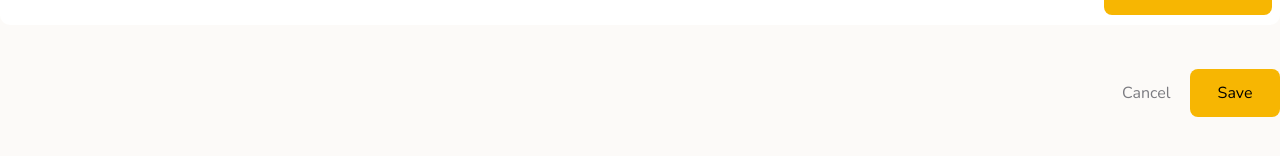
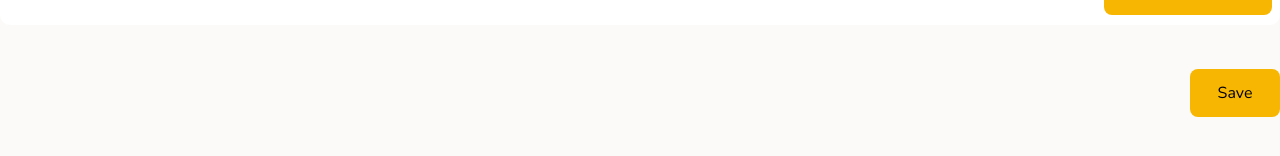
Before and after one commit to Alex991995/cookbook, a React (Vite) app in the folder frontend/: page /recipe/create in a window 1280 px wide. Shown: the part 1082-1238 px from the top of the page. Built offline with nearby package versions, Linux system fonts and the light colour scheme.

Commit message:
fix: remove clean fn from creating cookbook/recipe and add to update recipe

```diff
--- a/frontend/src/components/button-transparent.tsx
+++ b/frontend/src/components/button-transparent.tsx
@@ -1,10 +1,10 @@
 interface IButton {
   text: string;
-  maxWidth: string;
+  maxWidth?: string;
   handleClick?: () => void;
 }
 
-function ButtonTransparent({ text, maxWidth,  handleClick }: IButton) {
+function ButtonTransparent({ text, maxWidth = 'auto',  handleClick }: IButton) {
   return (
     <button
       onClick={handleClick}
--- a/frontend/src/features/cookbook/components/popular-cookbook/popular-cookbook.tsx
+++ b/frontend/src/features/cookbook/components/popular-cookbook/popular-cookbook.tsx
@@ -1,9 +1,9 @@
 import Card from '../../ui/card/card';
 import ButtonSecondary from 'components/button-secondary';
-import { useGetAllCookbooksQuery } from 'store/api/api';
+import { useGetAllUserCookbooksQuery } from 'store/api/api';
 
 function PopularCookbook() {
-  const { data:allCookbook } = useGetAllCookbooksQuery();
+  const { data:allCookbook } = useGetAllUserCookbooksQuery();
   return (
     <section className="flex flex-col items-center gap-14 mb-5">
       <h2 className="text-4xl mt-24">Most Popular Cookbooks</h2>
--- a/frontend/src/features/recipie/form-update-recipe/form-update-recipe.tsx
+++ b/frontend/src/features/recipie/form-update-recipe/form-update-recipe.tsx
@@ -6,7 +6,7 @@ import { useForm, useFieldArray, type SubmitHandler } from 'react-hook-form';
 import { zodResolver } from '@hookform/resolvers/zod';
 
 import Button from 'components/button';
-
+import ButtonTransparent from 'components/button-transparent';
 import { useState } from 'react';
 import { BsX } from 'react-icons/bs';
 import { getArrMinutes } from 'common/constants';
@@ -43,6 +43,7 @@ function FormUpdateRecipe({ recipe }: IFormUpdateRecipe) {
     },
   });
 
+
   const {
     fields: fieldsIngredients,
     append: appendIngredients,
@@ -66,9 +67,14 @@ function FormUpdateRecipe({ recipe }: IFormUpdateRecipe) {
 
   function clearFields() {
     clearErrors();
-    reset();
-    removeDirections();
-    removeIngredients();
+    reset({
+      title: recipe.title,
+      estimated_time: stringEstimated_time,
+      description: recipe.description,
+      ingredients: ingredientsObject,
+      directions: directionsObject,
+      picture: undefined
+    });
   }
 
   function addValueIngredientToAppend() {
@@ -122,7 +128,7 @@ function FormUpdateRecipe({ recipe }: IFormUpdateRecipe) {
       });
 
       const res = await response.json();
-      clearFields();
+      // clearFields();
       console.log(res);
     } catch (error) {
       console.error(error);
@@ -194,6 +200,7 @@ function FormUpdateRecipe({ recipe }: IFormUpdateRecipe) {
           </div>
 
           <div className="flex justify-end">
+            <ButtonTransparent text="Clear" handleClick={clearFields} />
             <Button text="Save" type="submit" paddingX="0" disabled={!isValid} maxWidth="90px" />
           </div>
         </div>
--- a/frontend/src/features/recipie/form-update-recipe/zod-scheme/update-recipe.ts
+++ b/frontend/src/features/recipie/form-update-recipe/zod-scheme/update-recipe.ts
@@ -8,9 +8,8 @@ export const UpdateRecipeSchema = z
   .object({
     title: z.string(),
     description: z.string(),
-    picture: z.instanceof(FileList),
+    picture:z.union([ z.instanceof(FileList), z.undefined()]),
     estimated_time: z.string(),
-
     ingredients: z.array(valueObjects),
     directions: z.array(valueObjects),
   }).required()
--- a/frontend/src/pages/account-cookbook/account-cookbook.tsx
+++ b/frontend/src/pages/account-cookbook/account-cookbook.tsx
@@ -1,8 +1,8 @@
 import Card from 'features/cookbook/ui/card/card';
-import { useGetAllCookbooksQuery } from 'store/api/api';
+import { useGetAllUserCookbooksQuery } from 'store/api/api';
 
 function AccountCookbook() {
-  const { data: allCookbooks } = useGetAllCookbooksQuery();
+  const { data: allCookbooks } = useGetAllUserCookbooksQuery();
 
   return (
     <div className="w-full">
--- a/frontend/src/pages/create-cookbook-page/create-cookbook-page.tsx
+++ b/frontend/src/pages/create-cookbook-page/create-cookbook-page.tsx
@@ -5,7 +5,6 @@ import { useForm, useFieldArray, type SubmitHandler } from 'react-hook-form';
 import { zodResolver } from '@hookform/resolvers/zod';
 
 import Button from 'components/button';
-import ButtonTransparent from 'components/button-transparent';
 import { useState } from 'react';
 import { CreateCookbookSchema, type CreateCookbookType } from './zod-scheme/create-cookbook';
 import { useGetAllRecipesQuery } from 'store/api/api';
@@ -16,10 +15,8 @@ function CreateCookbookPage() {
   const {
     register,
     handleSubmit,
-    reset,
     control,
     setError,
-    clearErrors,
     formState: { errors, isValid },
   } = useForm<CreateCookbookType>({
     mode: 'onBlur',
@@ -46,11 +43,11 @@ function CreateCookbookPage() {
     }
   }
 
-  function clearFields() {
-    clearErrors();
-    reset();
-    remove();
-  }
+  // function clearFields() {
+  //   clearErrors();
+  //   reset();
+  //   remove();
+  // }
 
   const onSubmit: SubmitHandler<CreateCookbookType> = async data => {
     console.log(data);
@@ -156,7 +153,6 @@ function CreateCookbookPage() {
         </div>
 
         <div className="flex justify-end">
-          <ButtonTransparent text="Cancel" maxWidth="100px" handleClick={clearFields} />
           <Button text="Save" type="submit" paddingX="0" disabled={!isValid} maxWidth="90px" />
         </div>
       </form>
--- a/frontend/src/pages/create-recipe-page/create-recipe-page.tsx
+++ b/frontend/src/pages/create-recipe-page/create-recipe-page.tsx
@@ -5,7 +5,7 @@ import { useForm, useFieldArray, type SubmitHandler } from 'react-hook-form';
 import { zodResolver } from '@hookform/resolvers/zod';
 import { CreateRecipeSchema, type CreateRecipeType } from './zod-scheme/create-recipe';
 import Button from 'components/button';
-import ButtonTransparent from 'components/button-transparent';
+
 import { useState } from 'react';
 import { BsX } from 'react-icons/bs';
 import { getArrMinutes } from 'common/constants';
@@ -54,7 +54,6 @@ function CreateRecipePage() {
   const [valueDirection, setValueDirection] = useState('');
 
   function clearFields() {
-
     clearErrors();
     reset();
     removeDirections();
@@ -76,7 +75,7 @@ function CreateRecipePage() {
   }
 
   const onSubmit: SubmitHandler<CreateRecipeType> = async data => {
-    console.log(data)
+    console.log(data);
     const { picture, ...body } = data;
 
     const { title, estimated_time, description } = body;
@@ -247,7 +246,6 @@ function CreateRecipePage() {
           </ul>
         </div>
         <div className="flex justify-end">
-          <ButtonTransparent text="Cancel" maxWidth="100px" handleClick={clearFields} />
           <Button text="Save" type="submit" paddingX="0" disabled={!isValid} maxWidth="90px" />
         </div>
       </form>
--- a/frontend/src/store/api/api.tsx
+++ b/frontend/src/store/api/api.tsx
@@ -16,10 +16,10 @@ export const cookbookApi = createApi({
     getRecipeByTitle: builder.query<ArrayRecipe, string>({
       query: title => `/recipe?title=${title}`,
     }),
-    getAllCookbooks: builder.query<ArrayCookbook, void>({
+    getAllUserCookbooks: builder.query<ArrayCookbook, void>({
       query: () => `/cookbook/all`,
     }),
   }),
 });
 
-export const { useGetUserQuery, useGetRecipeByTitleQuery, useGetAllRecipesQuery, useGetAllCookbooksQuery } = cookbookApi;
+export const { useGetUserQuery, useGetRecipeByTitleQuery, useGetAllRecipesQuery, useGetAllUserCookbooksQuery } = cookbookApi;
```
